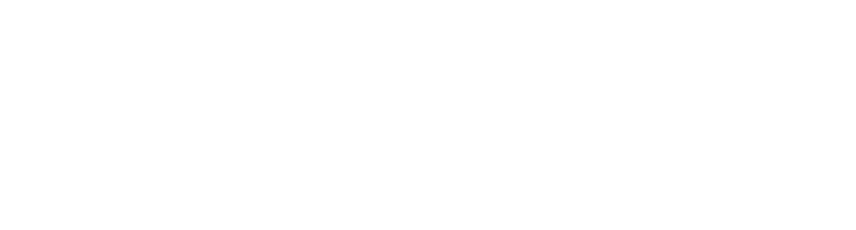
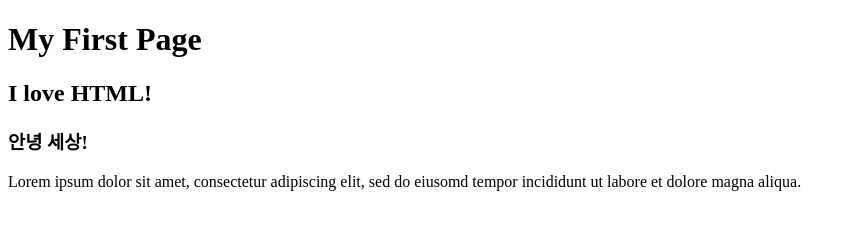
Before and after one commit to ohahaha29/codeit_html_css, a plain HTML site: page html_css_start/index.html in a window 1280 px wide. Shown: the whole page, without its empty margins (0-856 px from the left). Drawn offline with Linux system fonts and the light colour scheme.

Commit message:
html_heading_paragraph

```diff
--- a/html_css_start/index.html
+++ b/html_css_start/index.html
@@ -7,6 +7,11 @@
 </head>
 
 <body>
+    <h1>My First Page</h1>
+    <h2>I love HTML!</h2>
+    <h3>안녕 세상!</h3>
+
+    <p> Lorem ipsum dolor sit amet, consectetur adipiscing elit, sed do eiusomd tempor incididunt ut labore et dolore magna aliqua.</p>
 
 </body>
 
```
